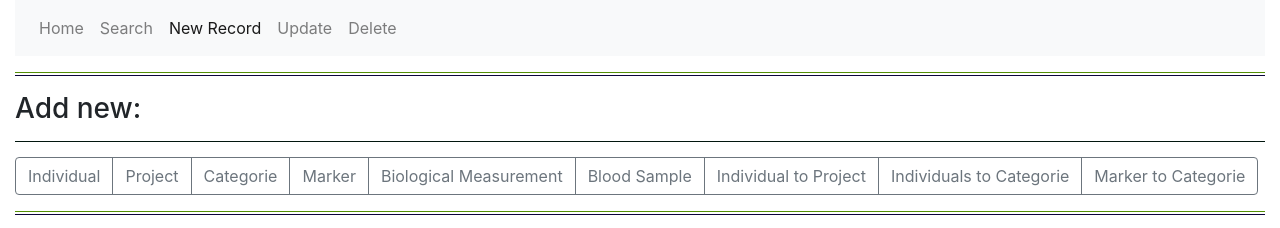
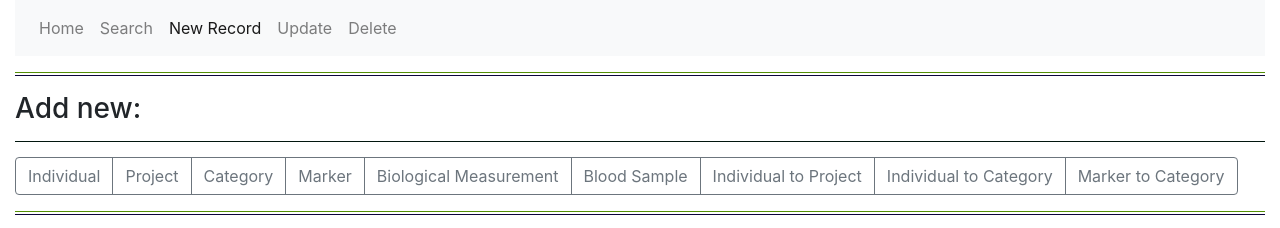
Before and after one commit to UTRGV-CSCI-4390-Genetics-Database/genetics-database, a website: page public/post.html in a window 1280 px wide. Shown: the top 228 px of the page. Drawn offline with nearby package versions, Linux system fonts and the light colour scheme.

Commit message:
Fix typos in New Record page

```diff
--- a/public/post.html
+++ b/public/post.html
@@ -32,13 +32,13 @@
   <div class="btn-group">
     <button id="btnSub" type="button" class="btn btn-outline-secondary">Individual</button>
     <button id="btnPro" type="button" class="btn btn-outline-secondary">Project</button>
-    <button id="btnCat" type="button" class="btn btn-outline-secondary">Categorie</button>
+    <button id="btnCat" type="button" class="btn btn-outline-secondary">Category</button>
     <button id="btnMar" type="button" class="btn btn-outline-secondary">Marker</button>
     <button id="btnBio" type="button" class="btn btn-outline-secondary">Biological Measurement</button>
     <button id="btnBlo" type="button" class="btn btn-outline-secondary">Blood Sample</button>
     <button id="btnSubPro" type="button" class="btn btn-outline-secondary">Individual to Project</button>
-    <button id="btnSubCat" type="button" class="btn btn-outline-secondary">Individuals to Categorie</button>
-    <button id="btnMarCat" type="button" class="btn btn-outline-secondary">Marker to Categorie</button>
+    <button id="btnSubCat" type="button" class="btn btn-outline-secondary">Individual to Category</button>
+    <button id="btnMarCat" type="button" class="btn btn-outline-secondary">Marker to Category</button>
   </div>
   <div class="h-divider1"></div>
   <div class="h-divider4"></div>
```
